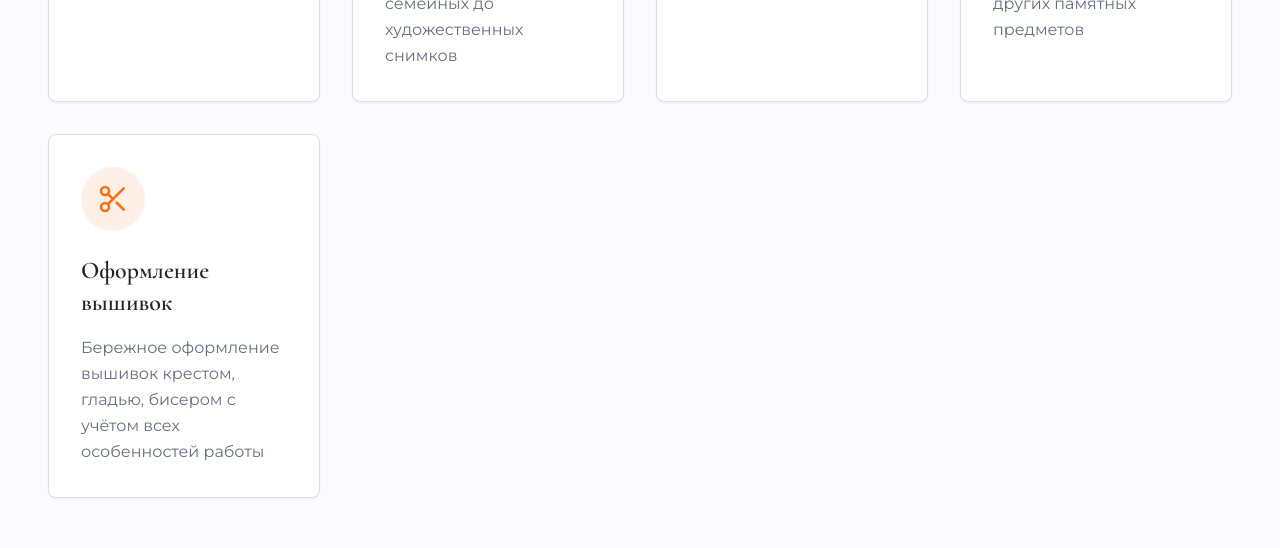
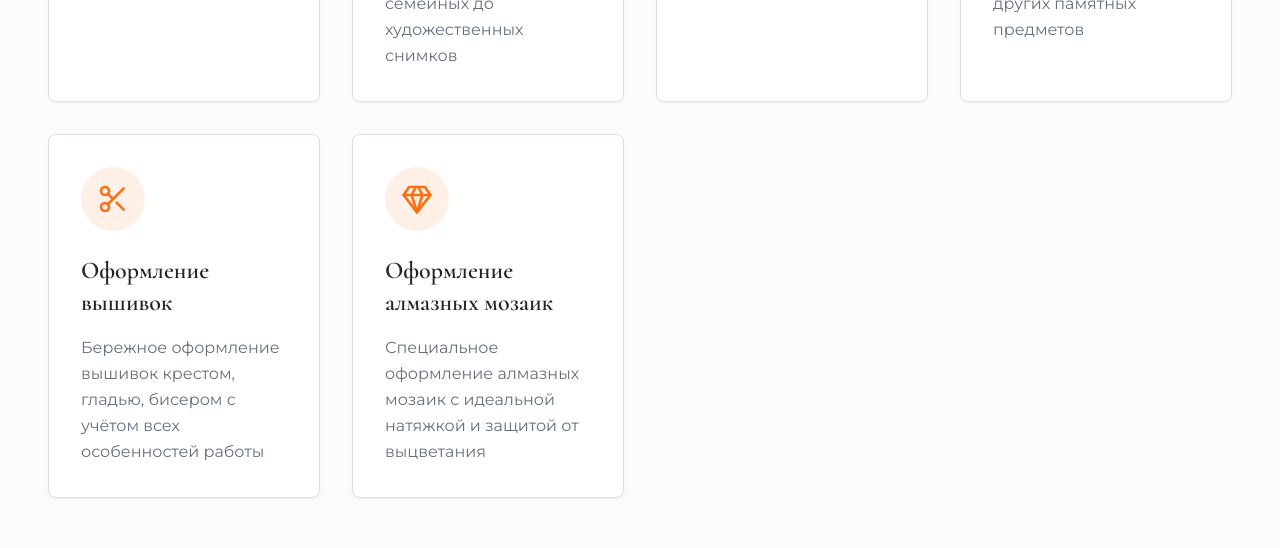
Before and after one commit to pr-poehali-dev/baget-master-project-1, a React (Vite) app: page / in a window 1280 px wide. Shown: the part 1000-1548 px from the top of the page. Built offline with nearby package versions, Linux system fonts and the light colour scheme.

Commit message:
feat: добавить подраздел мозаик в услуги

```diff
--- a/src/pages/Index.tsx
+++ b/src/pages/Index.tsx
@@ -28,6 +28,11 @@ const Index = () => {
       title: "Оформление вышивок",
       description: "Бережное оформление вышивок крестом, гладью, бисером с учётом всех особенностей работы",
       icon: "Scissors"
+    },
+    {
+      title: "Оформление алмазных мозаик",
+      description: "Специальное оформление алмазных мозаик с идеальной натяжкой и защитой от выцветания",
+      icon: "Gem"
     }
   ];
 
```
